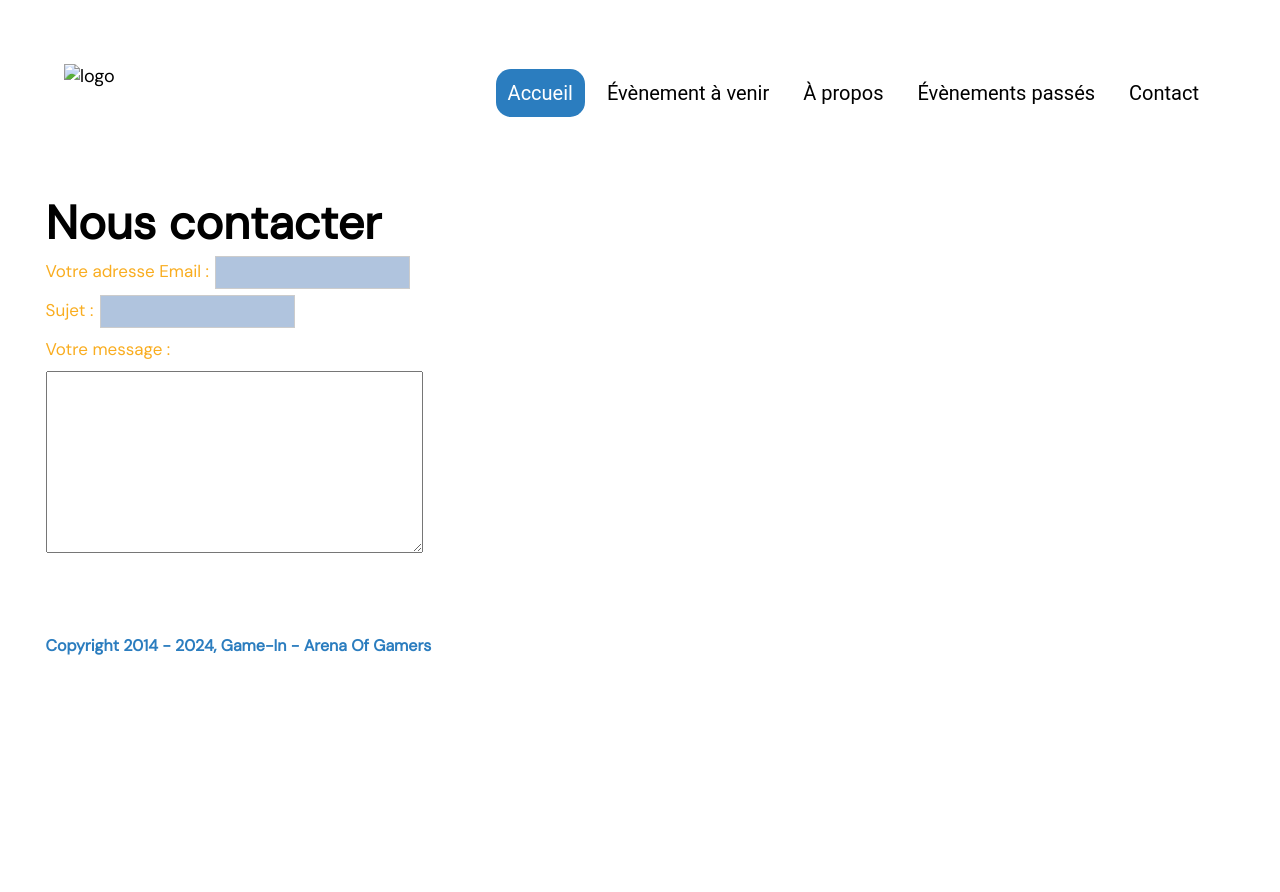
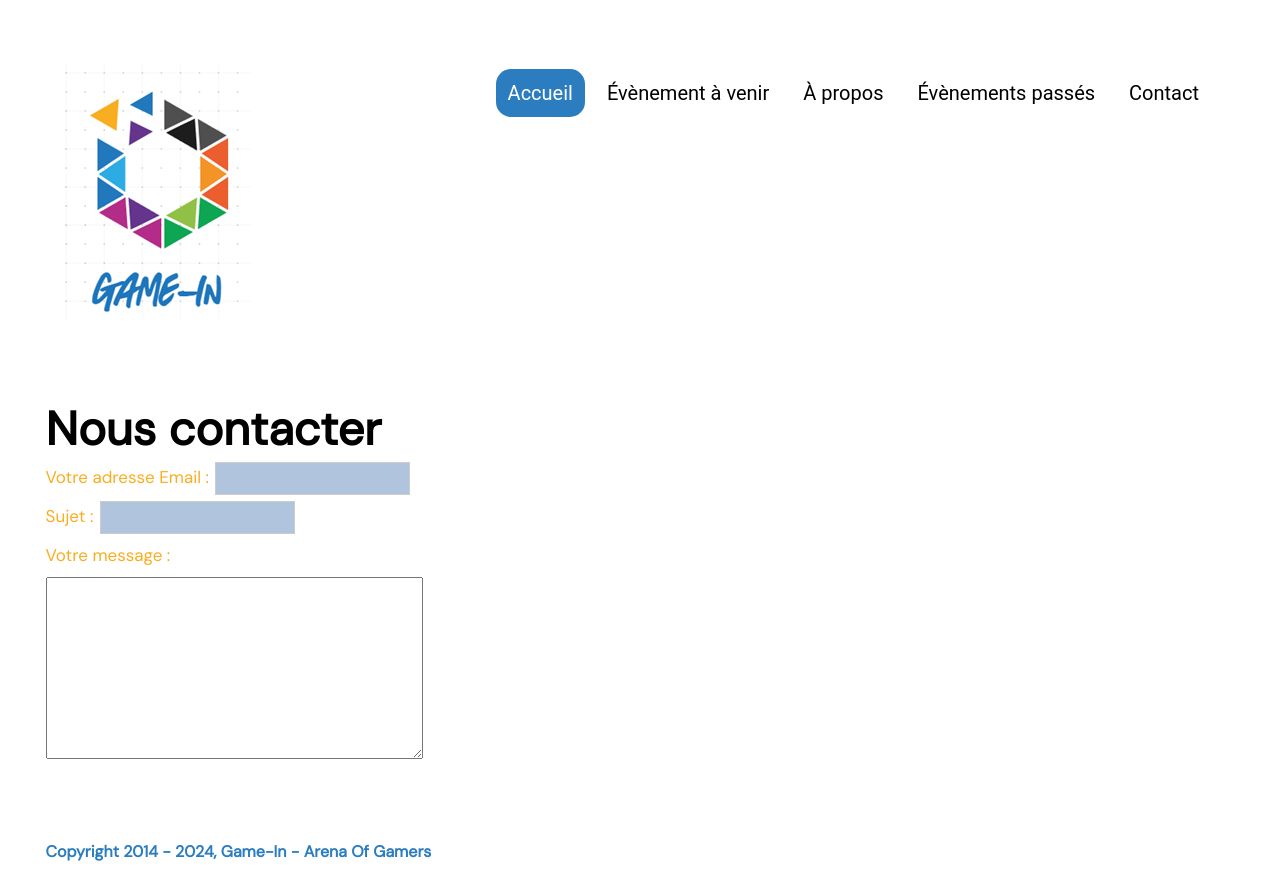
Before and after one commit to FDonovan12/arena_of_gamers, a website: page contact.html in a window 1280 px wide. Before the commit the page ends 800 px from the top, so only its background shows below. Drawn offline with Linux system fonts and the light colour scheme.

Commit message:
Fixed logo in contact.html

```diff
--- a/contact.html
+++ b/contact.html
@@ -15,7 +15,7 @@
 <body>
 <header class="topnav" id="myTopnav">
     <div class="header-logo">
-        <img alt="logo" src="logo_game-in.png"/>
+        <img alt="logo" src="asset/logo_game-in.png"/>
     </div>
     <div class="main-navbar">
         <a href="#" class="active"><span>Accueil</span></a>
```
